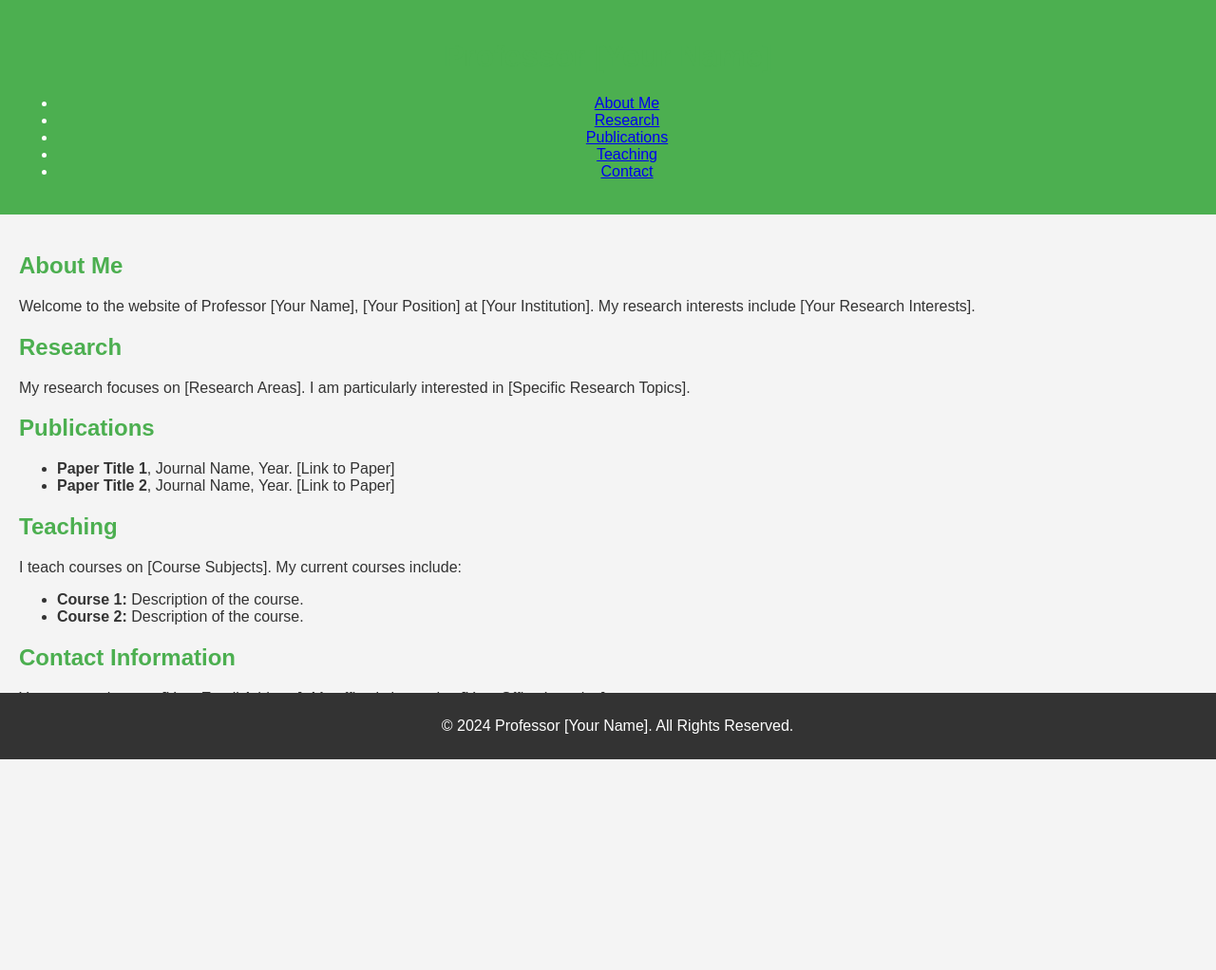
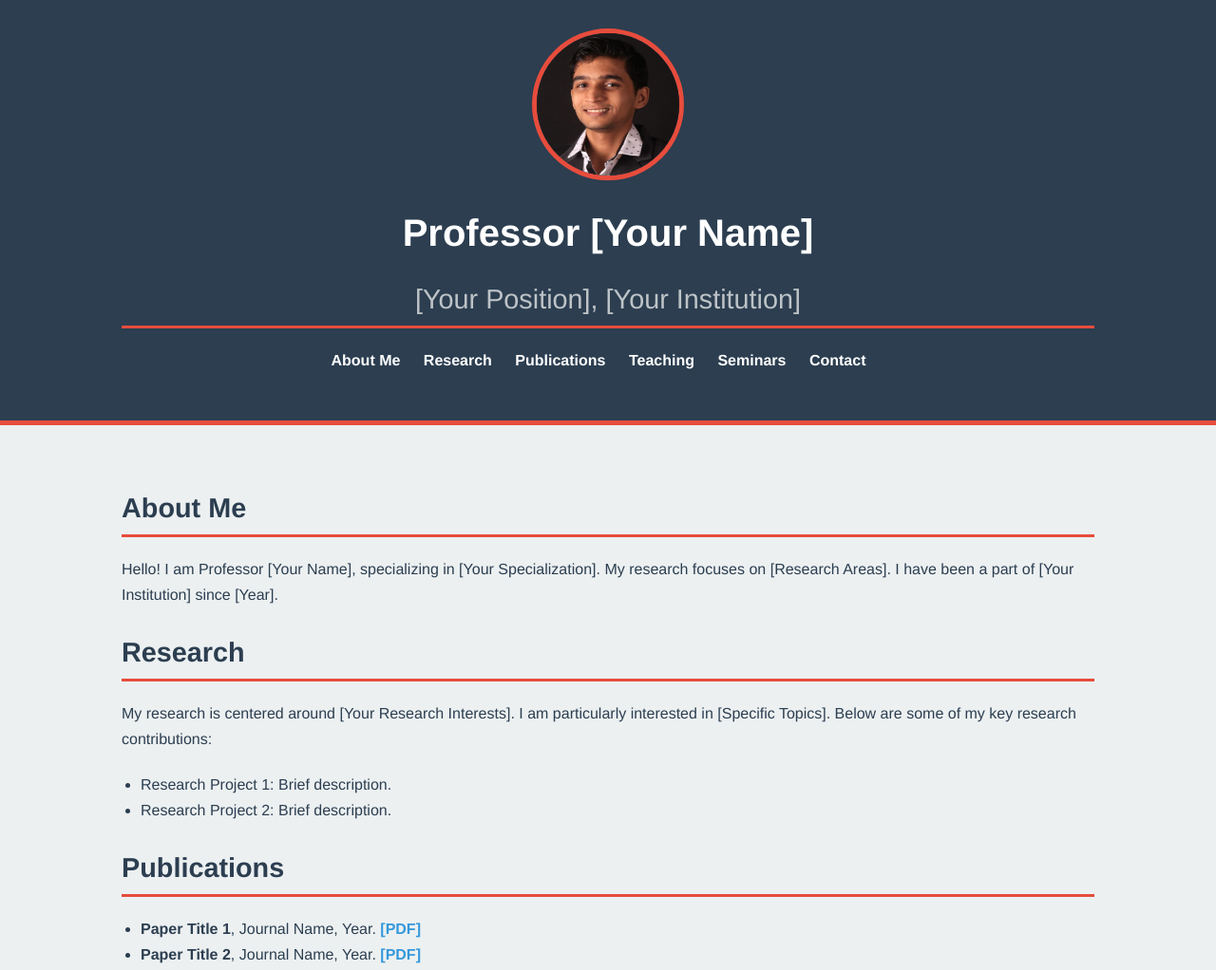
Before and after one commit to ChinMaheshwari/ChinMaheshwari.github.io, a plain HTML site: page index.html in a window 1280 px wide. Shown: the top 1022 px of the page at 95% size. Before the commit the page ends 800 px from the top, so only its background shows below. Drawn offline with Linux system fonts and the light colour scheme.

Commit message:
First Page

```diff
--- a/index.html
+++ b/index.html
@@ -3,46 +3,61 @@
 <head>
     <meta charset="UTF-8">
     <meta name="viewport" content="width=device-width, initial-scale=1.0">
-    <title>Professor [Your Name] - Home</title>
+    <title>Professor [Your Name]</title>
     <link rel="stylesheet" href="style.css">
 </head>
 <body>
     <header>
+        <div class="container">
+            <img src="profile.jpg" alt="Professor [Your Name]" class="profile-image">
             <h1>Professor [Your Name]</h1>
+            <h2>[Your Position], [Your Institution]</h2>
             <nav>
                 <ul>
                     <li><a href="#about">About Me</a></li>
                     <li><a href="#research">Research</a></li>
                     <li><a href="#publications">Publications</a></li>
                     <li><a href="#teaching">Teaching</a></li>
+                    <li><a href="#seminars">Seminars</a></li>
                     <li><a href="#contact">Contact</a></li>
                 </ul>
             </nav>
+        </div>
     </header>
-    <main>
+    <main class="container">
         <section id="about">
             <h2>About Me</h2>
-            <p>Welcome to the website of Professor [Your Name], [Your Position] at [Your Institution]. My research interests include [Your Research Interests].</p>
+            <p>Hello! I am Professor [Your Name], specializing in [Your Specialization]. My research focuses on [Research Areas]. I have been a part of [Your Institution] since [Year].</p>
         </section>
         <section id="research">
             <h2>Research</h2>
-            <p>My research focuses on [Research Areas]. I am particularly interested in [Specific Research Topics].</p>
+            <p>My research is centered around [Your Research Interests]. I am particularly interested in [Specific Topics]. Below are some of my key research contributions:</p>
+            <ul>
+                <li>Research Project 1: Brief description.</li>
+                <li>Research Project 2: Brief description.</li>
+            </ul>
         </section>
         <section id="publications">
             <h2>Publications</h2>
             <ul>
-                <li><strong>Paper Title 1</strong>, Journal Name, Year. [Link to Paper]</li>
-                <li><strong>Paper Title 2</strong>, Journal Name, Year. [Link to Paper]</li>
-                <!-- Add more publications here -->
+                <li><strong>Paper Title 1</strong>, Journal Name, Year. <a href="link-to-paper.pdf" target="_blank">[PDF]</a></li>
+                <li><strong>Paper Title 2</strong>, Journal Name, Year. <a href="link-to-paper.pdf" target="_blank">[PDF]</a></li>
             </ul>
         </section>
         <section id="teaching">
             <h2>Teaching</h2>
-            <p>I teach courses on [Course Subjects]. My current courses include:</p>
+            <p>I teach a variety of courses in [Your Field]. Some of the courses I have taught include:</p>
             <ul>
-                <li><strong>Course 1:</strong> Description of the course.</li>
-                <li><strong>Course 2:</strong> Description of the course.</li>
-                <!-- Add more courses here -->
+                <li><strong>Course 1:</strong> Description of the course. <a href="link-to-course-materials">[Course Materials]</a></li>
+                <li><strong>Course 2:</strong> Description of the course. <a href="link-to-course-materials">[Course Materials]</a></li>
+            </ul>
+        </section>
+        <section id="seminars">
+            <h2>Seminars & Talks</h2>
+            <p>I have presented seminars and talks at various conferences and institutions. Here are some of the recordings:</p>
+            <ul>
+                <li><strong>Seminar 1:</strong> Title of the seminar. <a href="link-to-video" target="_blank">[Watch Video]</a></li>
+                <li><strong>Seminar 2:</strong> Title of the seminar. <a href="link-to-video" target="_blank">[Watch Video]</a></li>
             </ul>
         </section>
         <section id="contact">
@@ -51,7 +66,9 @@
         </section>
     </main>
     <footer>
+        <div class="container">
             <p>&copy; 2024 Professor [Your Name]. All Rights Reserved.</p>
+        </div>
     </footer>
 </body>
 </html>
--- a/style.css
+++ b/style.css
@@ -1,32 +1,112 @@
+/* Color Scheme */
+:root {
+    --primary-color: #2c3e50;
+    --secondary-color: #3498db;
+    --accent-color: #e74c3c;
+    --background-color: #ecf0f1;
+    --text-color: #2c3e50;
+    --light-text-color: #bdc3c7;
+}
+
 body {
-    font-family: Arial, sans-serif;
+    font-family: 'Helvetica Neue', Arial, sans-serif;
+    line-height: 1.6;
     margin: 0;
     padding: 0;
-    background-color: #f4f4f4;
-    color: #333;
+    background-color: var(--background-color);
+    color: var(--text-color);
+}
+
+.container {
+    width: 80%;
+    margin: auto;
+    overflow: hidden;
 }
 
 header {
-    background-color: #4CAF50;
+    background-color: var(--primary-color);
     color: white;
-    padding: 20px;
+    padding: 30px 0;
     text-align: center;
+    border-bottom: 5px solid var(--accent-color);
+}
+
+.profile-image {
+    border-radius: 50%;
+    width: 150px;
+    height: 150px;
+    border: 5px solid var(--accent-color);
+}
+
+header h1 {
+    margin: 15px 0;
+    font-size: 2.5em;
+    font-weight: 700;
+}
+
+header h2 {
+    margin: 5px 0;
+    font-weight: 300;
+    color: var(--light-text-color);
+}
+
+nav ul {
+    list-style-type: none;
+    padding: 0;
+    margin: 20px 0;
+}
+
+nav ul li {
+    display: inline;
+    margin-right: 20px;
+}
+
+nav ul li a {
+    color: white;
+    text-decoration: none;
+    font-weight: bold;
+}
+
+nav ul li a:hover {
+    color: var(--accent-color);
 }
 
 main {
-    padding: 20px;
+    padding: 40px 0;
 }
 
-h1, h2 {
-    color: #4CAF50;
+h2 {
+    color: var(--primary-color);
+    border-bottom: 3px solid var(--accent-color);
+    padding-bottom: 5px;
+    font-size: 1.8em;
+    margin-bottom: 20px;
+}
+
+p, ul {
+    margin-bottom: 20px;
+    line-height: 1.7;
+}
+
+ul {
+    list-style-type: disc;
+    padding-left: 20px;
+}
+
+ul li a {
+    color: var(--secondary-color);
+    text-decoration: none;
+    font-weight: bold;
+}
+
+ul li a:hover {
+    color: var(--accent-color);
 }
 
 footer {
-    background-color: #333;
+    background-color: var(--primary-color);
     color: white;
     text-align: center;
-    padding: 10px;
-    position: fixed;
-    bottom: 0;
-    width: 100%;
+    padding: 20px 0;
+    margin-top: 40px;
 }
```
Also changed, not shown: profile.jpg (added). Lines whose indentation alone changed are shown as unchanged.
